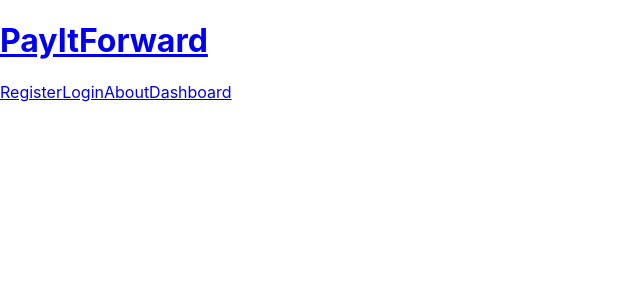
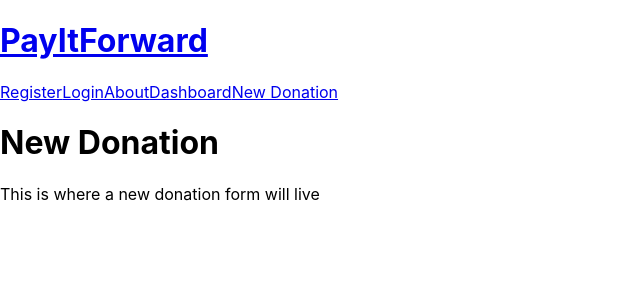
Before and after one commit to andrewrametta/pay-it-forward, a React (Create React App) app: page /newdonation in a window 1280 px wide. Shown: the top 300 px of the page, without its empty margins (0-640 px from the left). Built offline with nearby package versions, Linux system fonts and the light colour scheme; the HTML template or start-up script is replaced by a standard one.

Commit message:
new donation component

```diff
--- a/src/App.js
+++ b/src/App.js
@@ -17,7 +17,7 @@ function App() {
       <Route exact path="/" component={Landing} />
       <Route path="/register" component={Register} />
       <Route path="/login" component={Login} />
-      <Route path="/new-donation" component={NewDonation} />
+      <Route path="/newdonation" component={NewDonation} />
       <Route path="/dashboard" component={Dashboard} />
     </div>
   );
--- a/src/components/Dashboard/Dashboard.js
+++ b/src/components/Dashboard/Dashboard.js
@@ -2,7 +2,7 @@ import React from "react";
 
 function Dashboard() {
   return (
-    <div>
+    <div className="dashboard-wrapper">
       <h1>Dashboard</h1>
       <p>This is the dashboard</p>
     </div>
--- a/src/components/Landing/Landing.js
+++ b/src/components/Landing/Landing.js
@@ -1,6 +1,6 @@
 import React from "react";
 
-export default function Landing() {
+function Landing() {
   return (
     <div className="landing-wrapper">
       <h1>Pay it Forward</h1>
@@ -8,3 +8,5 @@ export default function Landing() {
     </div>
   );
 }
+
+export default Landing;
--- a/src/components/Navbar/Navbar.js
+++ b/src/components/Navbar/Navbar.js
@@ -10,7 +10,8 @@ function Navbar() {
       <Link to="/register">Register</Link>
       <Link to="/login">Login</Link>
       <Link to="/about">About</Link>
-      <Link to="/about">Dashboard</Link>
+      <Link to="/dashboard">Dashboard</Link>
+      <Link to="/newdonation">New Donation</Link>
     </div>
   );
 }
--- a/src/components/NewDonation/NewDonation.js
+++ b/src/components/NewDonation/NewDonation.js
@@ -4,6 +4,7 @@ function NewDonation() {
   return (
     <div className="newdonation-wrapper">
       <h1>New Donation</h1>
+      <p>This is where a new donation form will live</p>
     </div>
   );
 }
```
